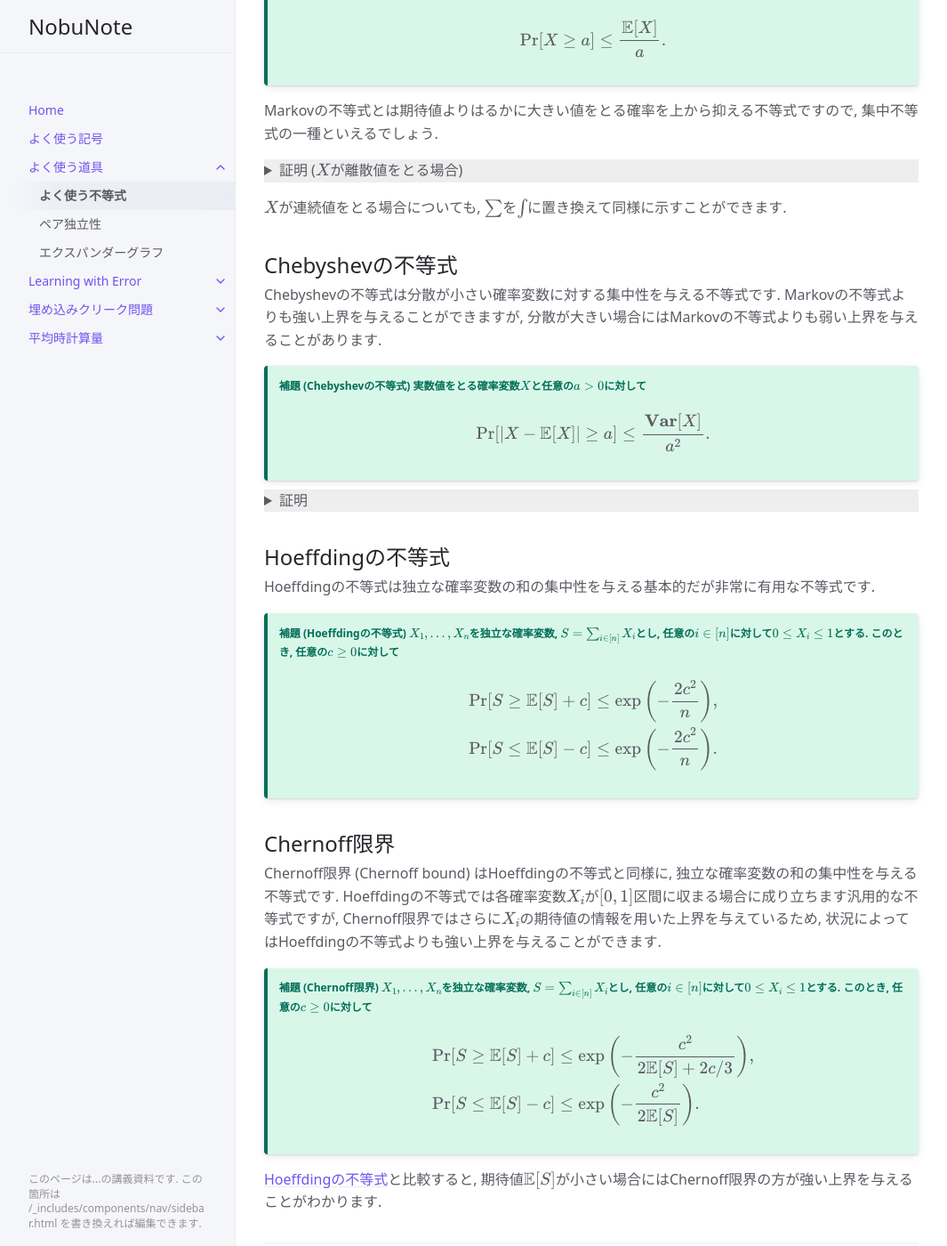
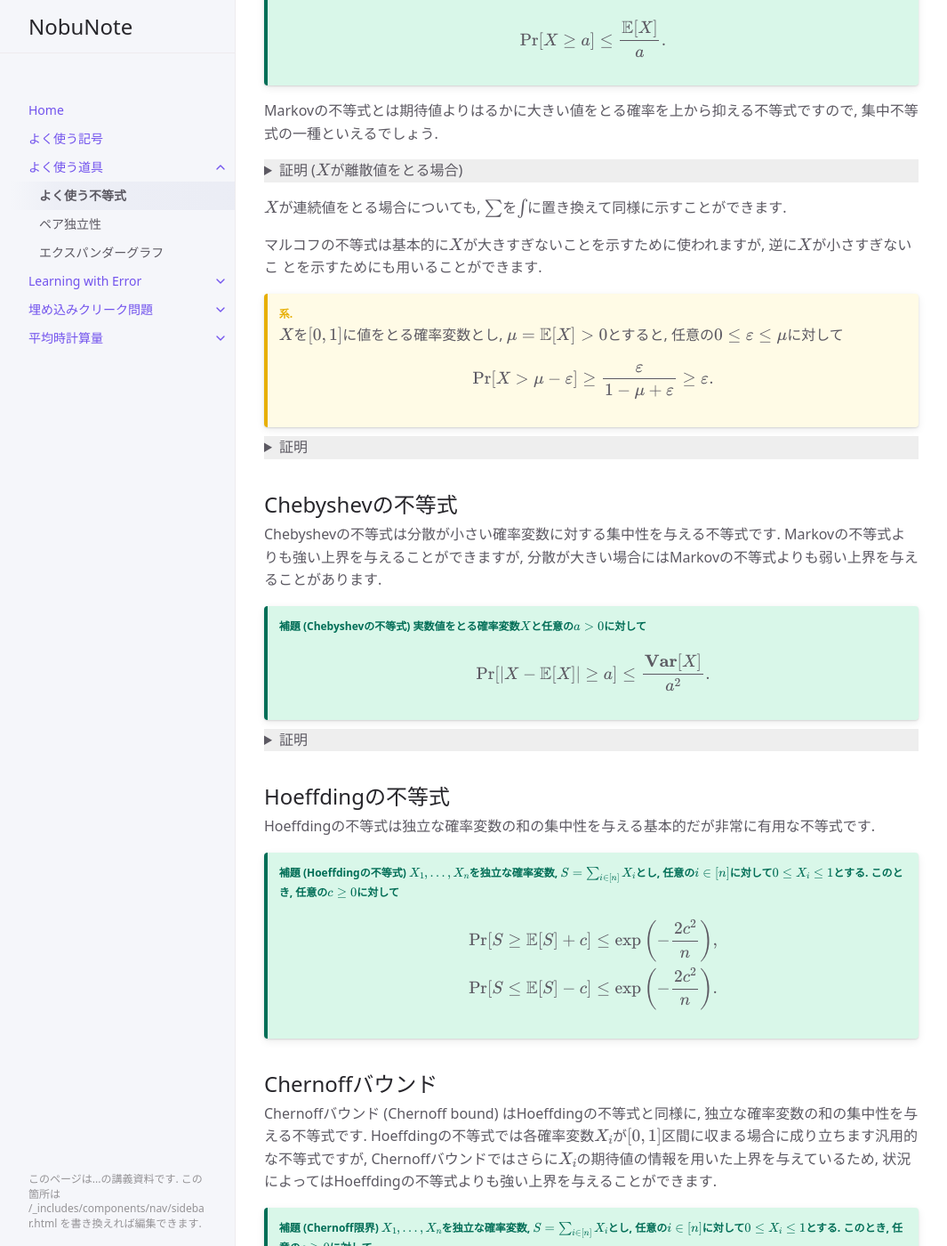
Before and after one commit to NobutakaShimizu/nobunote, a Jekyll site: the page built from docs/tools/prob_inequalities.md, in a window 1280 px wide and 1400 px high, scrolled down 649 px. Shown: the whole window at 89% size, without its empty margins (107-1172 px from the left). Built offline with Jekyll 4.4.1, drawn with Linux system fonts in a browser that asks for light colours; cached includes are drawn as plain includes; some of the changed text lies outside the part shown.

```diff
--- a/docs/tools/prob_inequalities.md
+++ b/docs/tools/prob_inequalities.md
@@ -53,6 +53,35 @@ Markovの不等式とは期待値よりはるかに大きい値をとる確率
 </details>
 $X$が連続値をとる場合についても, $\sum$を$\int$に置き換えて同様に示すことができます.
 
+マルコフの不等式は基本的に$X$が大きすぎないことを示すために使われますが, 逆に$X$が小さすぎないこ
+とを示すためにも用いることができます.
+
+{: .corollary }
+>
+> $X$を$[0,1]$に値をとる確率変数とし, $\mu = \E[X] > 0$とすると, 任意の$0\le \varepsilon \le \mu$に対して
+>
+> $$
+  \begin{align*}
+    \Pr[X > \mu-\varepsilon] \ge \frac{\varepsilon}{1-\mu+\varepsilon}\ge \varepsilon.
+  \end{align*}
+> $$
+
+<details markdown="1" style="background-color: #eee;">
+<summary style="display: list-item">証明</summary>
+  確率変数$1-X$に対してMarkovの不等式を適用すると
+
+  $$
+    \begin{align*}
+      \Pr[X \le \mu-\varepsilon] &= \Pr[1-X\ge 1-\mu+\varepsilon] \\
+      &\le \frac{1-\mu}{1-\mu+\varepsilon} \\
+      &= 1-\frac{\varepsilon}{1-\mu+\varepsilon}
+    \end{align*}
+  $$
+
+  より主張を得る. $\square$
+</details>
+
+
 ## Chebyshevの不等式
 Chebyshevの不等式は分散が小さい確率変数に対する集中性を与える不等式です. Markovの不等式よりも強い上界を与えることができますが, 分散が大きい場合にはMarkovの不等式よりも弱い上界を与えることがあります.
 
@@ -80,7 +109,7 @@ Chebyshevの不等式は分散が小さい確率変数に対する集中性を
     \end{align*}
   $$
 
-  より主張をえる. $\square$
+  より主張を得る. $\square$
 </details>
 
 ## Hoeffdingの不等式
@@ -100,8 +129,8 @@ Hoeffdingの不等式は独立な確率変数の和の集中性を与える基
 > $$
 </div>
 
-## Chernoff限界
-Chernoff限界 (Chernoff bound) はHoeffdingの不等式と同様に, 独立な確率変数の和の集中性を与える不等式です. Hoeffdingの不等式では各確率変数$X_i$が$[0,1]$区間に収まる場合に成り立ちます汎用的な不等式ですが, Chernoff限界ではさらに$X_i$の期待値の情報を用いた上界を与えているため, 状況によってはHoeffdingの不等式よりも強い上界を与えることができます.
+## Chernoffバウンド
+Chernoffバウンド (Chernoff bound) はHoeffdingの不等式と同様に, 独立な確率変数の和の集中性を与える不等式です. Hoeffdingの不等式では各確率変数$X_i$が$[0,1]$区間に収まる場合に成り立ちます汎用的な不等式ですが, Chernoffバウンドではさらに$X_i$の期待値の情報を用いた上界を与えているため, 状況によってはHoeffdingの不等式よりも強い上界を与えることができます.
 
 {: .lemma-title }
 > **補題 (Chernoff限界)**
@@ -116,4 +145,4 @@ Chernoff限界 (Chernoff bound) はHoeffdingの不等式と同様に, 独立な
 > $$
 
 
-<a href="#hoeffding-inequality">Hoeffdingの不等式</a>と比較すると, 期待値$\E[S]$が小さい場合にはChernoff限界の方が強い上界を与えることがわかります.
+<a href="#hoeffding-inequality">Hoeffdingの不等式</a>と比較すると, 期待値$\E[S]$が小さい場合にはChernoffバウンドの方が強い上界を与えることがわかります.
```
Also changed, not shown: _layouts/default.html (+26 -0 lines), docs/average_case_complexity/Goldreich-Levin.md (+1 -1 lines), docs/average_case_complexity/average_case_hardness.md (added, +44 -0 lines), 16 other files.
